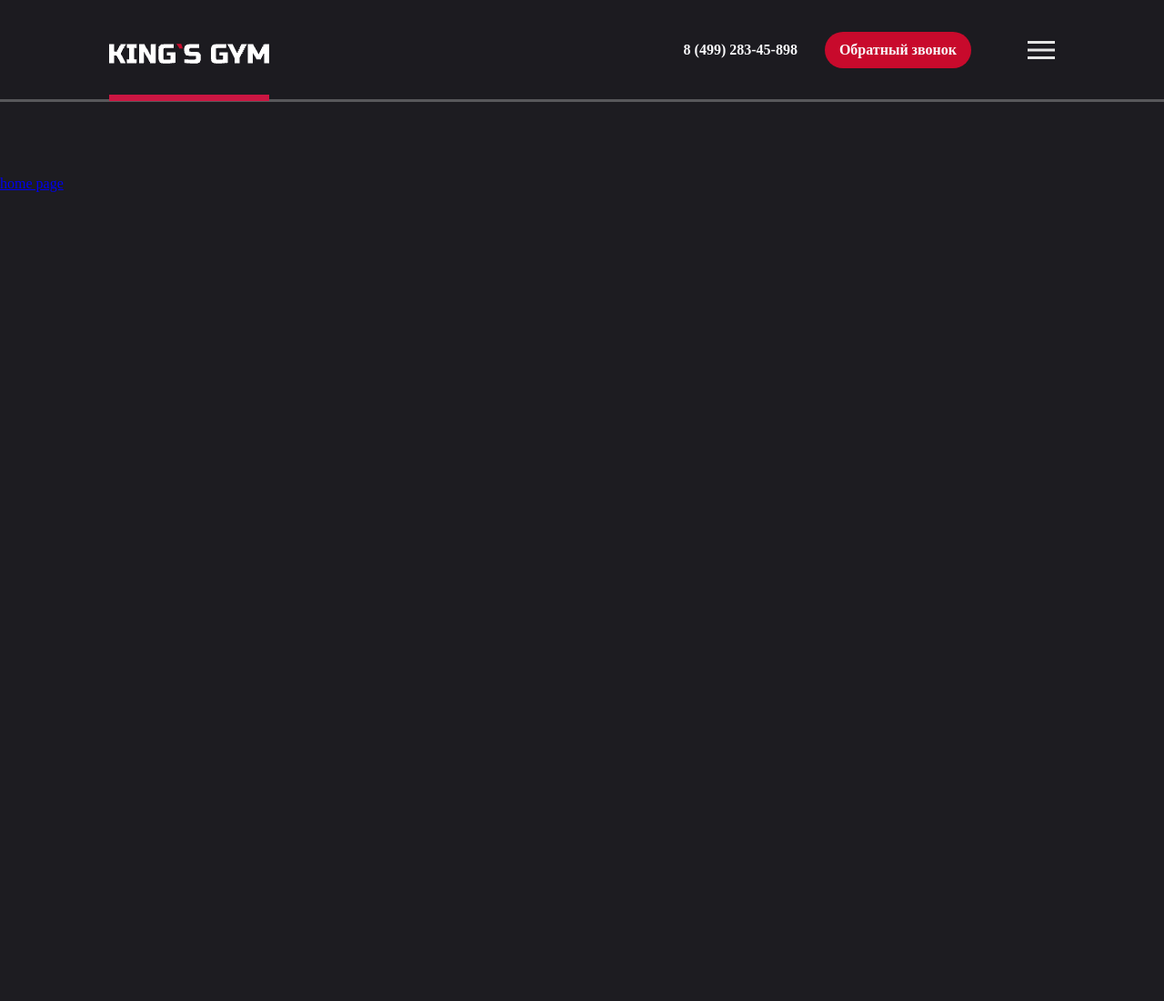
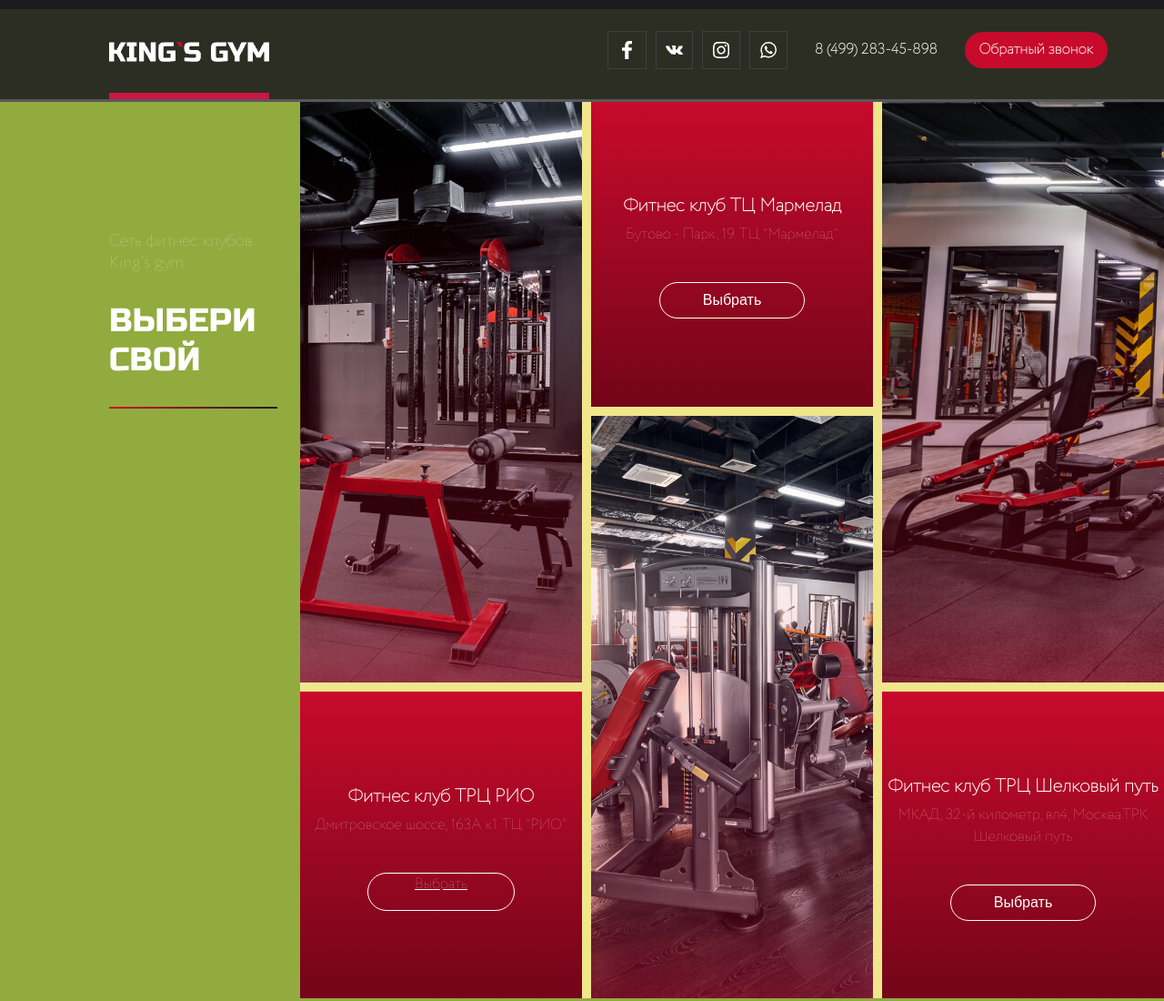
Before and after one commit to Abglaa/Fitnes-club, a plain HTML site: page index.html in a window 1280 px wide. Shown: the top 1100 px of the page at 91% size. Before the commit the page ends 800 px from the top, so only its background shows below. Drawn offline with nearby package versions, Linux system fonts and the light colour scheme.

Commit message:
07.04.2024 update

```diff
--- a/components/components.css
+++ b/components/components.css
@@ -26,14 +26,12 @@
 
 .pageNavigator--frame--text {
     color: rgb(255, 255, 255);
-    font-family: 'RussoOne';
+    font-family: 'RussoOne', sans-serif;
     font-size: 24px;
     font-weight: 400;
     line-height: 29px;
-    letter-spacing: 0%;
     text-align: left;
     margin: auto;
-    text-align: left;
 }
 
 .center {
@@ -49,7 +47,7 @@
     position: absolute;
     text-transform: uppercase;
     color: rgb(29, 28, 33);
-    font-family: 'RussoOne';
+    font-family: 'RussoOne', sans-serif;
     font-size: 200px;
     font-weight: 400;
     line-height: 241px;
--- a/components/navbar.css
+++ b/components/navbar.css
@@ -6,7 +6,7 @@
     background: #1d1c21de;
     width: 100%;
     height: 93px;
-    padding: 8px 0px 8px 0px;
+    padding: 8px 0 8px 0;
     border-bottom: 3px solid #58585B;
     justify-content: right;
     z-index: 999;
@@ -15,7 +15,7 @@
 
 .navbar--logo {
     position: absolute;
-    top: 48px;
+    top: 46px;
     left: 0;
     padding-bottom: 30px;
     border-bottom: 7px solid #CB1642;
@@ -32,7 +32,7 @@
 .navbar--number {
     color: #F9F9FB;
     text-decoration: none;
-    font-family: 'Circe';
+    font-family: 'Circe', sans-serif;
     font-size: 16px;
     font-weight: 700;
 }
@@ -40,7 +40,7 @@
 .navbar--repeatCalling {
     color: #F9F9FB;
     text-decoration: none;
-    font-family: 'Circe';
+    font-family: 'Circe', sans-serif;
     font-size: 16px;
     font-weight: 600;
     padding: 0 16px;
--- a/index.html
+++ b/index.html
@@ -2,19 +2,28 @@
 <html lang="en">
 <head>
     <meta charset="UTF-8">
-    <meta name="viewport" content="width=device-width, initial-scale=1.0">
-    <!-- style links -->
+    <title>Title</title>
+    <link rel="stylesheet" href="./styles/index.css">
+    <link rel="stylesheet" href="./styles/core.css">
+    <link rel="stylesheet" href="./components/components.css">
     <link rel="stylesheet" href="./components/navbar.css">
-    <link rel="stylesheet" href="./styles/core.css">
-    <link rel="stylesheet" href="./styles/index.css">
-    <title>Fitnes club - KING GYM</title>
+    <link rel="stylesheet" href="./helpers/helpers_style.css">
+    <link rel="stylesheet" href="./styles/home_page.css">
 </head>
 <body>
 <div class="navbar">
     <div class="navbar--logo">
-            <img src="./assets/images/navbar-logo--image.png" alt="KINGS GYM">
+        <a href="../index.html">
+            <img src="../assets/images/navbar-logo--image.png" alt="KINGS GYM">
+        </a>
     </div>
     <div class="navbar--info">
+        <div class="main--sotial__leftContent">
+            <img src="./assets/icons/facebook.png" alt="facebook" class="main--sotial--link facebookSize">
+            <img src="./assets/icons/vk.png" alt="vk" class="main--sotial--link vkSize">
+            <img src="./assets/icons/instagram-icon.png" alt="instagramm" class="main--sotial--link">
+            <img src="./assets/icons/wapp-icon.png" alt="wapp" class="main--sotial--link">
+        </div>
         <a href="#" class="navbar--number">
             <p>8 (499) 283-45-898 </p>
         </a>
@@ -22,34 +31,65 @@
             <p>Обратный звонок</p>
         </a>
     </div>
-        <div class="burger-menu_container">
-            <input type="checkbox" id="burger-toggle">
-            <label for="burger-toggle" class="burger-menu">
-                <span></span>
-                <span></span>
-                <span></span>
-            </label>
+</div>
+<div class="branch">
+    <div class="branch--text">
+        <span class="branch--text-span">Сеть фитнес клубов Кing’s gym</span>
+        <h2 class="branch--text-h2">Выбери свой</h2>
+        <div style="width: 185px;" class="line"></div>
+    </div>
+    <div class="branch__leftContent">
+        <div class="branch__leftContent_card">
+            <div class="branch__leftContent-image">
+                <img src="./assets/images/branch_Rectangle_block_1.jpg" alt="branch">
+            </div>
+            <div class="branch--block-info circe">
+                <p class="branch--block-info-p">Фитнес клуб ТРЦ РИО</p>
+                <span class="branch--block-info-span">Дмитровское шоссе, 163А к1. TЦ "РИО"</span>
+                <a href="./pages/home_page.html" class="branch--block-info-btn">Выбрать</a>
             </div>
         </div>
-    <div class="wrapper">
-        <a href="./pages/home_page.html">home page</a>
+        <div class="branch__leftContent_card revers-column">
+            <div class="branch__leftContent-image">
+                <img src="./assets/images/branch_Rectangle_block_2.jpg" alt="branch">
             </div>
-
-
-
-
-
-
+            <div class="branch--block-info circe">
+                <p class="branch--block-info-p">Фитнес клуб ТЦ Мармелад</p>
+                <span class="branch--block-info-span">Бутово - Парк, 19. ТЦ "Мармелад"</span>
+                <button class="branch--block-info-btn">Выбрать</button>
+            </div>
+        </div>
+        <div class="branch__leftContent_card">
+            <div class="branch__leftContent-image">
+                <img src="./assets/images/branch_Rectangle_block_3.jpg" alt="branch">
+            </div>
+            <div class="branch--block-info circe">
+                <p class="branch--block-info-p">Фитнес клуб ТРЦ Шелковый путь</p>
+                <span class="branch--block-info-span">МКАД, 32-й километр, вл4, Москва.ТРК Шелковый путь</span>
+                <button class="branch--block-info-btn">Выбрать</button>
+            </div>
+        </div>
+        <div class="branch__leftContentcard revers-column">
+            <div class="branch__leftContent-image">
+                <img src="./assets/images/branch_Rectangle_block_4.jpg" alt="branch">
+            </div>
+            <div class="branch--block-info circe">
+                <p class="branch--block-info-p">Барбершоп №1</p>
+                <span class="branch--block-info-span">Бутово - Парк, 19. ТЦ "Мармелад"</span>
+                <button class="branch--block-info-btn">Выбрать</button>
+            </div>
+        </div>
+        <div class="branch__leftContent_card">
+            <div class="branch__leftContent-image">
+                <img src="./assets/images/branch_Rectangle_block_5.jpg" alt="branch">
+            </div>
+            <div class="branch--block-info circe">
+                <p class="branch--block-info-p">Барбершоп №2</p>
+                <span class="branch--block-info-span">Дмитровское шоссе, 163А к1. TЦ "РИО"</span>
+                <button class="branch--block-info-btn">Выбрать</button>
+            </div>
+        </div>
+    </div>
+</div>
 </body>
-<!-- connect JQuerry -->
-<script src="https://code.jquery.com/jquery-3.7.1.min.js"></script>
-<!-- connection slider Slick -->
-<script src="./helpers/libraries/slick.min.js"></script>
-<!-- connect our js file -->
-<script src="./helpers/slider/slider.js"></script>
-<script src="./helpers/secondContentGallery_slider/runningSLider.js"></script>
-<script src="./helpers/teamSLider/teamSlider.js"></script>
-<script src="./helpers/clientsSlider/clientsSLider.js"></script>
-
-
 </html>
--- a/styles/core.css
+++ b/styles/core.css
@@ -29,7 +29,7 @@ html {
     max-width: 1110px;
     height: auto;
     margin: auto;
-    margin-top: -300px;
+    /*margin-top: -300px;*/
     /* background: rgba(108, 207, 51, 0.671); */
     z-index: 100;
 }
@@ -42,6 +42,11 @@ html {
     margin: auto;
     /* background: gold; */
     z-index: 100;
+}
+
+.revers-column {
+    display: flex;
+    flex-direction: column-reverse;
 }
 
 /* Scrollbar */
@@ -61,3 +66,9 @@ html {
 ::-webkit-scrollbar-thumb:hover {
     background: #FF3A44;
 }
+
+/*font-family*/
+
+.circe {
+    font-family: 'Circe', sans-serif;
+}
--- a/styles/home_page.css
+++ b/styles/home_page.css
@@ -48,7 +48,6 @@ body {
     font-size: 70px;
     font-weight: 400;
     line-height: 84px;
-    letter-spacing: 0%;
     text-align: left;
     text-transform: uppercase;
     text-shadow: 0px 1.5px 0 red, -2px 1.5px 0 blue;
@@ -60,7 +59,6 @@ body {
     font-size: 18px;
     font-weight: 400;
     line-height: 27px;
-    letter-spacing: 0%;
     margin-bottom: 47px;
 }
 
@@ -86,7 +84,7 @@ body {
     letter-spacing: 0%;
 }
 .leftContent--nameInput {
-    padding: 10px 0px 10px 20px;
+    padding: 10px 0 10px 20px;
     border: 1px solid #3D3F46;
     background: rgba(0, 0, 0, 0.219);
     color: rgb(249, 249, 251);
--- a/styles/index.css
+++ b/styles/index.css
@@ -3,13 +3,91 @@ body {
     box-sizing: border-box;
 }
 
-/* Wrapper */
+/* Branch */
 
-.wrapper {
-    display: flex;
-    width: 100%;
-    height: auto;
-    margin-top: 193px;
+.branch {
+    position: relative;
+    width: 1920px;
+    height: 1080px;
+    /* background: rgb(29, 28, 33); */
+    background: rgba(200, 237, 76, 0.688);
+    margin: 10px auto;
+    padding: 100px 0;
+    font-family: 'RussoOne', sans-serif;
 }
 
-/*  */
+.branch--text {
+    position: absolute;
+    width: 185px;
+    height: 169px;
+    left: 120px;
+    right: 1615px;
+    top: 243px;
+    bottom: 668px;
+}
+.branch--text-span {
+    font-weight: 400;
+    font-size: 18px;
+    color: #f9f9fb;
+    font-family: 'Circe', sans-serif;
+    line-height: 24px;
+    text-align: left;
+}
+.branch--text-h2{
+    font-weight: 400;
+    font-size: 36px;
+    text-transform: uppercase;
+    color: #fff;
+}
+.branch__leftContent {
+    display: flex;
+    max-width: 1590px;
+    gap: 10px;
+    background: khaki;
+    margin-left: auto;
+}
+
+.branch__leftContent_card {
+    gap: 10px;
+    display: flex;
+    flex-direction: column;
+}
+.branch__leftContent-image {
+    width: 310px;
+    height: 640px;
+}
+.branch--block-info {
+    background: linear-gradient(180deg, #c80a2c 0%, #730519 100%);
+    width: 310px;
+    height: 337px;
+    text-align: center;
+    display: flex;
+    flex-direction: column;
+    align-items: center;
+    justify-content: center;
+}
+.branch--block-info-p {
+    font-size: 20px;
+    font-weight: 700;
+    line-height: 29px;
+    text-align: center;
+    color: #fff;
+    margin: 5px;
+}
+.branch--block-info-span {
+    font-weight: 350;
+    font-size: 16px;
+    text-align: center;
+    color: #fff;
+    line-height: 24px;
+    margin-bottom: 40px;
+}
+.branch--block-info-btn {
+    border: 1px solid #fff;
+    border-radius: 40px;
+    width: 160px;
+    height: 40px;
+    background: none;
+    font-size: 16px;
+    color: #fff;
+}
```
Also changed, not shown: assets/images/branch_Rectangle_block_1.jpg (added), assets/images/branch_Rectangle_block_2.jpg (added), assets/images/branch_Rectangle_block_3.jpg (added), assets/images/branch_Rectangle_block_4.jpg (added), assets/images/branch_Rectangle_block_5.jpg (added), assets/images/club_selection_logo.png (added). Lines whose indentation alone changed are shown as unchanged.
